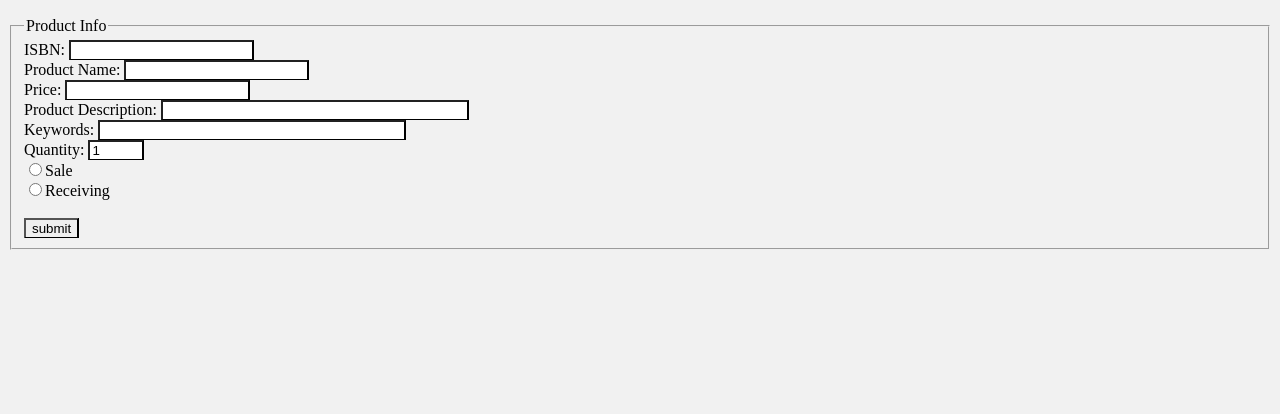
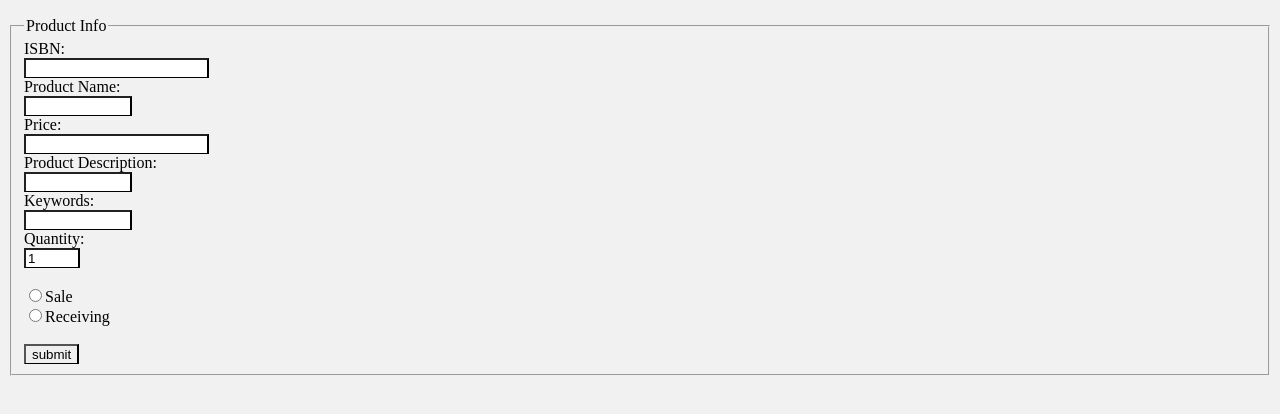
Before and after one commit to aiglinski/materialize, a plain HTML site: page index.html in a window 1280 px wide. Shown: the part 110-524 px from the top of the page. Drawn offline with Linux system fonts and the light colour scheme.

Commit message:
form restructered

```diff
--- a/index.html
+++ b/index.html
@@ -22,27 +22,34 @@
   <form action="/action.php" class="Data" id="Data">
 
     ISBN:
+    <br>
     <input type="number" name="Barcode">
     <br>
 
     Product Name:
+    <br>
     <input type="text" name="productName">
     <br>
 
     Price:
+    <br>
     <input type="number" name="Price" min="0.01">
     <br>
 
     Product Description:
-    <input id="description" type="text" name="description" size="200">
+    <br>
+    <input id="description" type="text" name="description">
     <br>
 
     Keywords:
-    <input id="keywords" type="text" name="keywords" size="200">
+    <br>
+    <input id="keywords" type="text" name="keywords">
     <br>
 
     Quantity:
+    <br>
     <input type="number" name="quantity" value="1" min="1" max="20">
+    <br>
     <br>
 
     <input type="radio" name="Inventory" value="Sale">Sale
--- a/style.css
+++ b/style.css
@@ -2,10 +2,26 @@ body, html{
   background-color: #F1F1F1;
 }
 
-#description, #keywords{
-  max-width: 300px;
+/* input[type=text]{
+  -webkit-transition: width 0.4s ease-in-out;
+  transition: width 0.4s ease-in-out;
+}
+input[type=text]:focus{
+  -webkit-transition: 0.4s ease-in-out;
+  transition: 0.4s ease-in-out;
+  width:100%;
+  transition-duration: .4s;
+} */
+
+
+input[type=text] {
+    width: 100px;
+    transition: width 1s;
 }
 
+input[type=text]:focus {
+    width: 100%;
+}
 .Data input{
   border-bottom: 1px solid black;
   border-right: 2px solid black;
```
